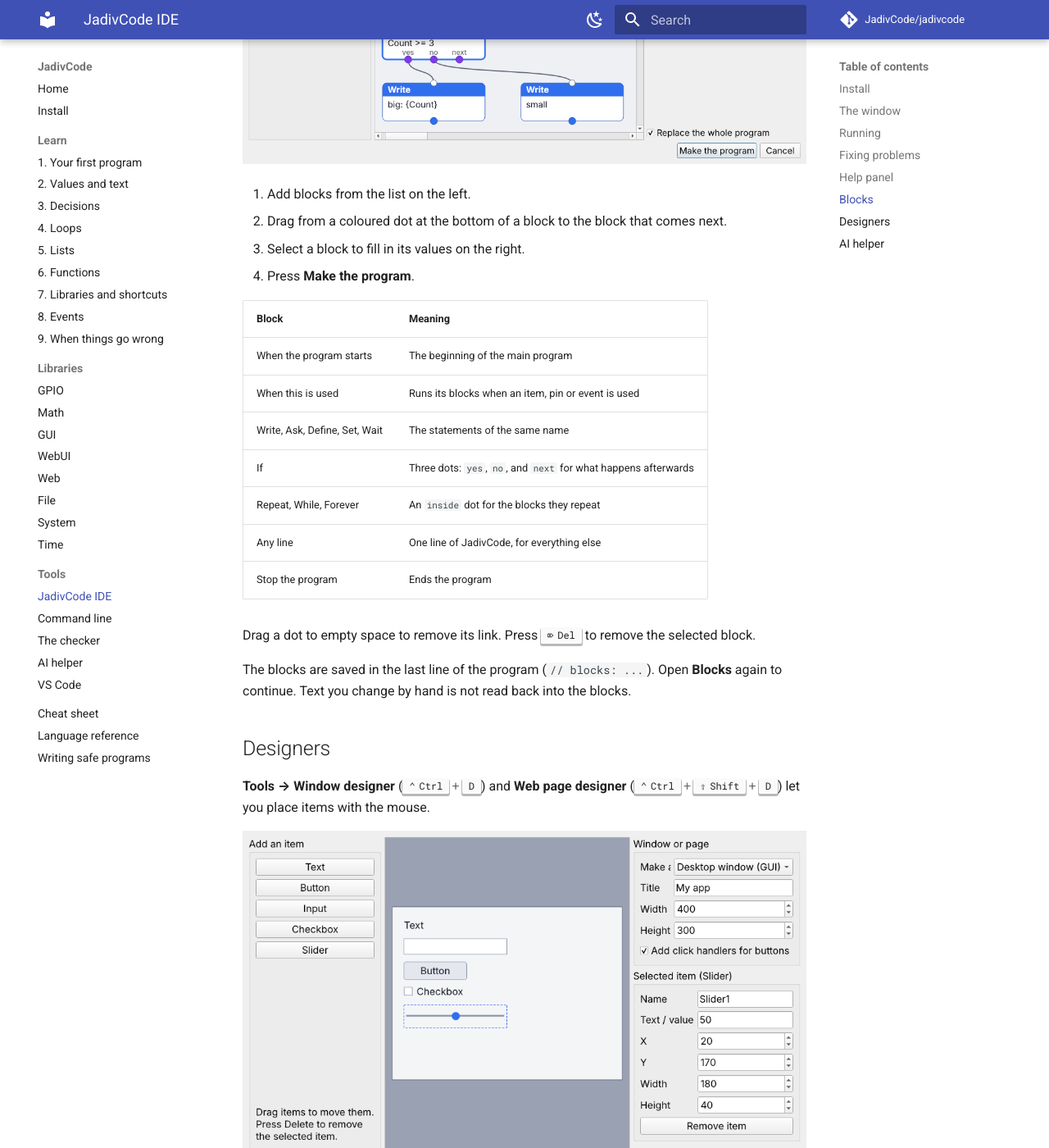
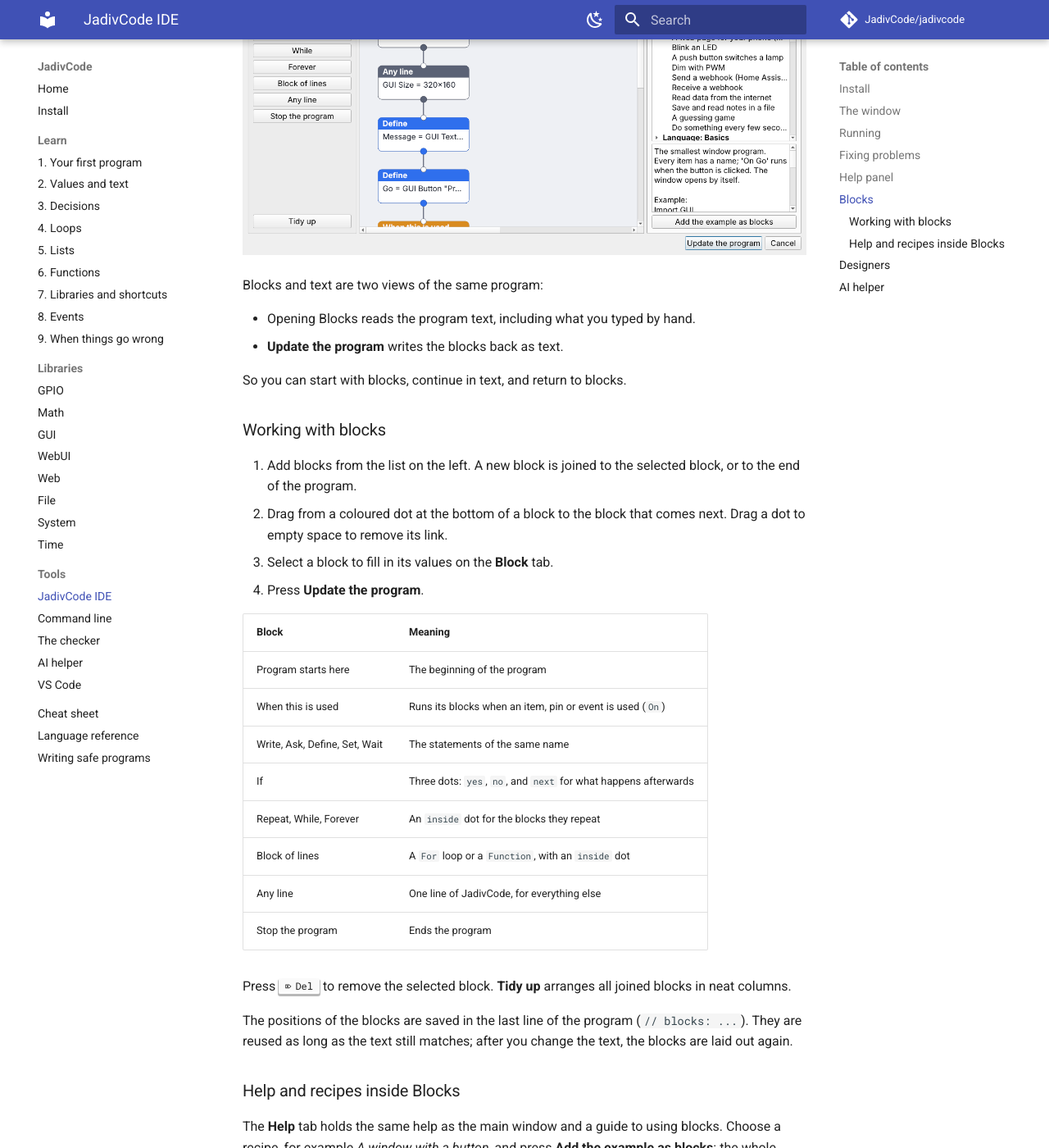
Before and after one commit to JadivCode/jadivcode.github.io, an MkDocs documentation site: the page built from docs/tools/ide.md, in a window 1280 px wide and 1400 px high, scrolled down 2486 px. Shown: the whole window at 82% size. Built offline with MkDocs 1.6.1 and Material for MkDocs 9.7.7, drawn with Linux system fonts in a browser that asks for light colours; comment, search, counter and statistics services are not loaded; some of the changed text lies outside the part shown.

Commit message:
Describe two-way blocks and designers and the recipes in the help
Co-Authored-By: Claude Fable 5.2 <noreply@anthropic.com>
Claude-Session: https://claude.ai/code/session_01NnCrMa61fSmmAGBhA963Ng

````diff
--- a/docs/tools/ide.md
+++ b/docs/tools/ide.md
@@ -52,37 +52,65 @@ Type a word such as `button`, `loop` or `wait` into the search box.
 Select an entry to read what it does and see an example. Double-click it,
 or press **Insert into program**, to put the example into your program.
 
-The panel contains every statement, every helper, every command of every
-library and every finding of the checker.
+The panel contains:
+
+- **Recipes**: complete small programs, such as a window with a button, a
+  calculator, a web page that switches a lamp, a blinking LED or a webhook
+- every statement and helper of the language
+- every command of every library
+- every finding of the checker
 
 ## Blocks
 
-**Tools → Blocks** (++ctrl+b++) builds a program without typing.
+**Tools → Blocks** (++ctrl+b++) shows the program as blocks that you join
+with the mouse.
 
 ![The block editor](../assets/blocks.png)
 
-1. Add blocks from the list on the left.
+Blocks and text are two views of the same program:
+
+- Opening Blocks reads the program text, including what you typed by hand.
+- **Update the program** writes the blocks back as text.
+
+So you can start with blocks, continue in text, and return to blocks.
+
+### Working with blocks
+
+1. Add blocks from the list on the left. A new block is joined to the
+   selected block, or to the end of the program.
 2. Drag from a coloured dot at the bottom of a block to the block that
-   comes next.
-3. Select a block to fill in its values on the right.
-4. Press **Make the program**.
+   comes next. Drag a dot to empty space to remove its link.
+3. Select a block to fill in its values on the **Block** tab.
+4. Press **Update the program**.
 
 | Block | Meaning |
 |---|---|
-| When the program starts | The beginning of the main program |
-| When this is used | Runs its blocks when an item, pin or event is used |
+| Program starts here | The beginning of the program |
+| When this is used | Runs its blocks when an item, pin or event is used (`On`) |
 | Write, Ask, Define, Set, Wait | The statements of the same name |
 | If | Three dots: `yes`, `no`, and `next` for what happens afterwards |
 | Repeat, While, Forever | An `inside` dot for the blocks they repeat |
+| Block of lines | A `For` loop or a `Function`, with an `inside` dot |
 | Any line | One line of JadivCode, for everything else |
 | Stop the program | Ends the program |
 
-Drag a dot to empty space to remove its link. Press ++delete++ to remove
-the selected block.
+Press ++delete++ to remove the selected block. **Tidy up** arranges all
+joined blocks in neat columns.
 
-The blocks are saved in the last line of the program (`// blocks: ...`).
-Open **Blocks** again to continue. Text you change by hand is not read
-back into the blocks.
+The positions of the blocks are saved in the last line of the program
+(`// blocks: ...`). They are reused as long as the text still matches;
+after you change the text, the blocks are laid out again.
+
+### Help and recipes inside Blocks
+
+The **Help** tab holds the same help as the main window and a guide to
+using blocks. Choose a recipe, for example *A window with a button*, and
+press **Add the example as blocks**: the whole example appears as joined
+blocks, ready to change.
+
+Windows and web pages are built from ordinary blocks: one **Define** block
+per item, and a **When this is used** block with the item's name for what
+happens when it is used.
 
 ## Designers
 
@@ -94,7 +122,8 @@ back into the blocks.
 1. Add texts, buttons, inputs, checkboxes and sliders from the left.
 2. Drag them into place. They snap to a 5 pixel grid.
 3. Edit the name, text and size on the right.
-4. Press **Insert code**.
+4. Press **Insert code**, or **Update the program** when the program
+   already has a window.
 
 The designer writes lines such as:
 
@@ -103,8 +132,15 @@ Define Button1 = GUI Button "Press me" at 20, 60 size 110, 32
 ```
 
 and, when you leave the box ticked, an `On Button1 ... End` block for each
-button. It reads items that are already in the program, so you can reopen
-a design later.
+new button.
+
+The designers work in both directions. When the program already contains a
+window or page, the designer opens it, and **Update the program** changes
+those lines where they are:
+
+- Your other lines, comments and handlers stay untouched.
+- Renaming an item renames it everywhere in the program.
+- Removing an item also removes its `On` handler.
 
 A web page places items from top to bottom in the order you arrange them.
 
````
Also changed, not shown: docs/assets/blocks.png.
